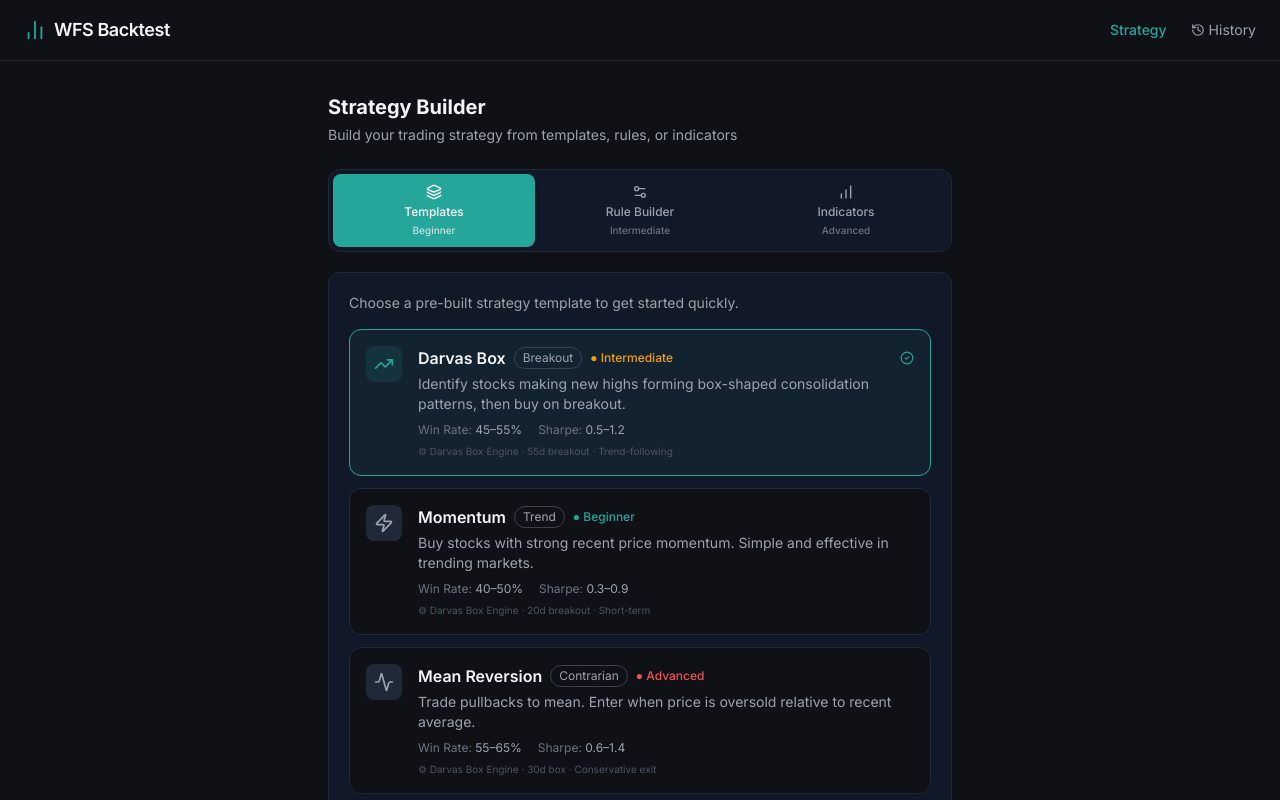
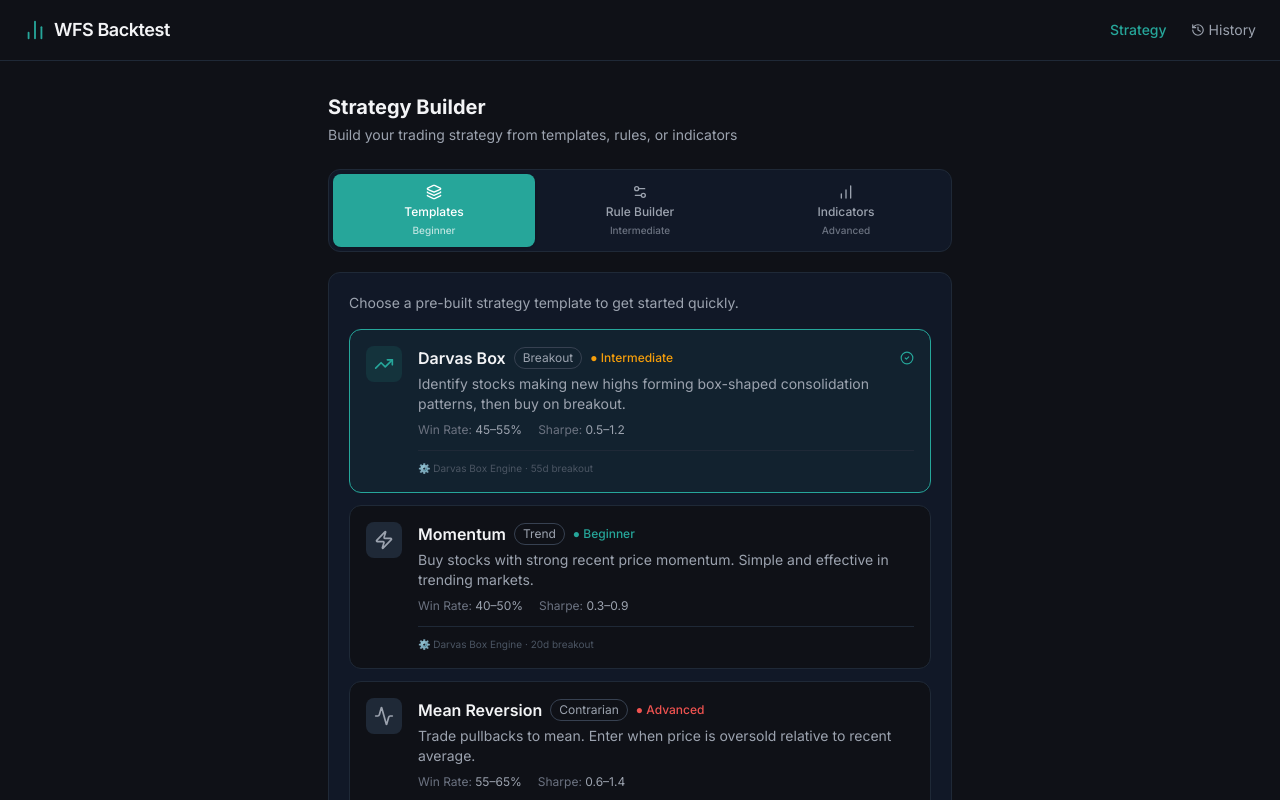
Before and after one commit to ssh00n/backtest-platform, a Next.js app in the folder web/: page /strategy in a window 1280 px wide. Shown: the top 800 px of the page. Built offline with nearby package versions, Linux system fonts and the light colour scheme; no server answers.

Commit message:
feat: ui card fixes - engine footer border-t, tab gap-1, category labels

```diff
--- a/web/components/strategy/TemplatesTab.tsx
+++ b/web/components/strategy/TemplatesTab.tsx
@@ -111,11 +111,9 @@ export default function TemplatesTab({ selectedTemplate, onSelect }: Props) {
                     <span>Win Rate: <span className="text-[#9ca3af]">{t.winRateHint}</span></span>
                     <span>Sharpe: <span className="text-[#9ca3af]">{t.sharpHint}</span></span>
                   </div>
-                  {'engineNote' in t && (
-                    <p className="mt-1.5 text-[10px] text-[#4b5563]">
-                      ⚙ Darvas Box Engine · {(t as {engineNote: string}).engineNote}
-                    </p>
-                  )}
+                  <div className="mt-3 pt-2.5 border-t border-[#1f2937] text-[10px] text-[#4b5563]">
+                    ⚙️ Darvas Box Engine · {(t.defaultParams as {darvas_box_period: number}).darvas_box_period}d breakout
+                  </div>
                 </div>
               </div>
             </button>
```
